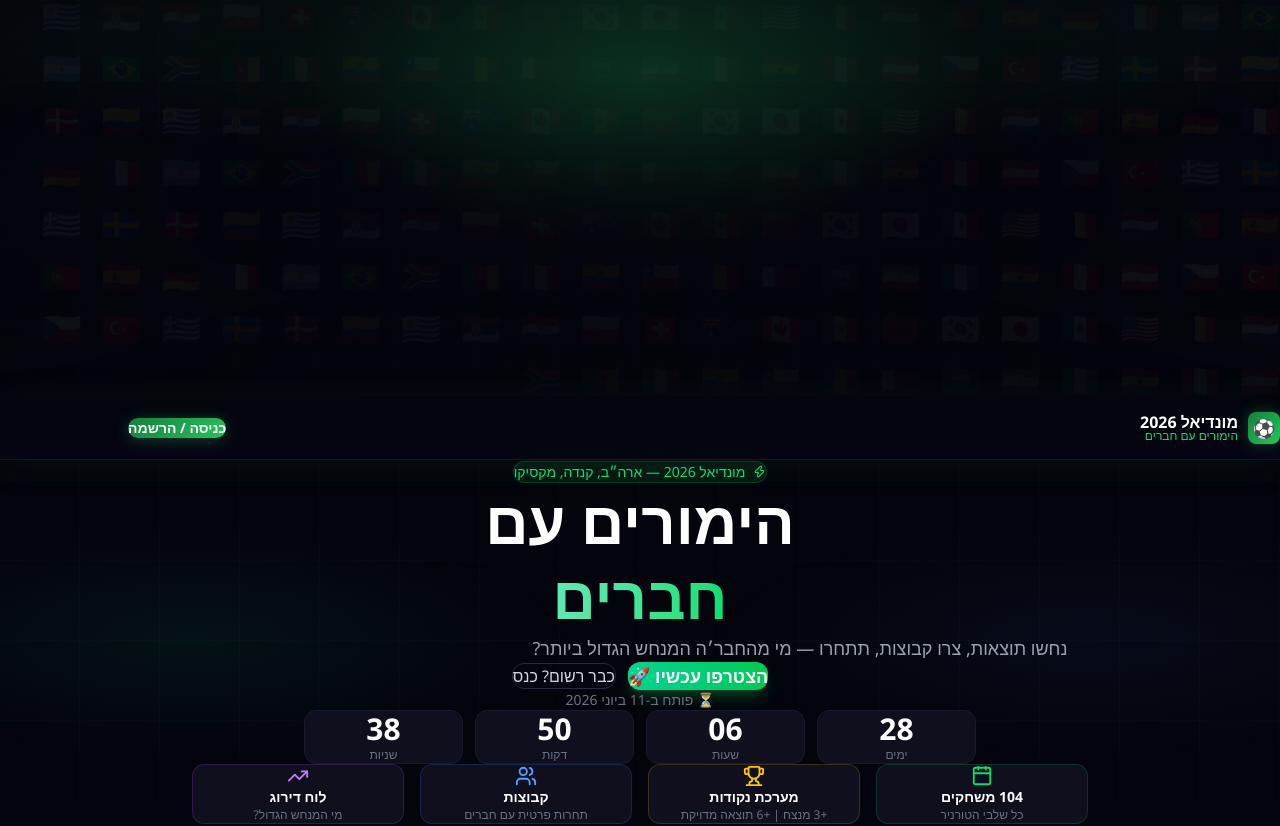
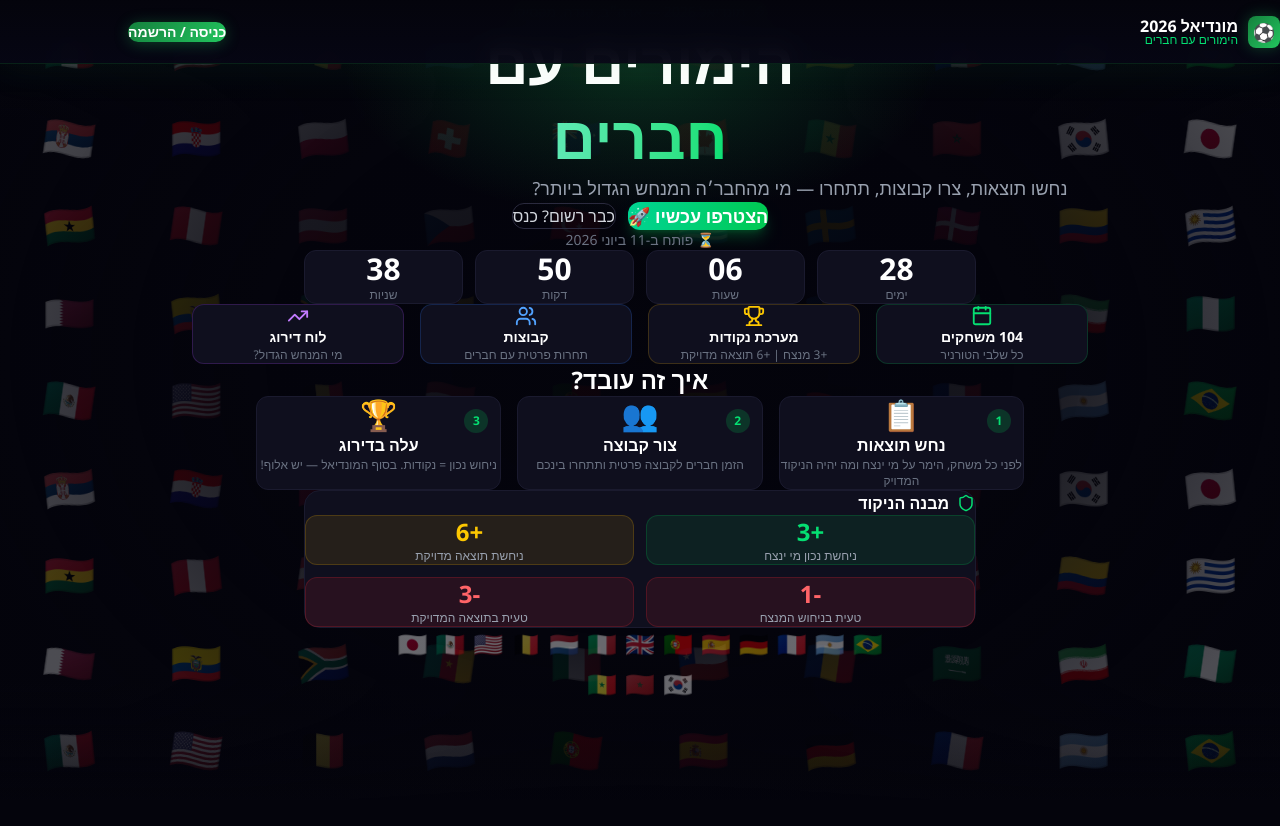
Before and after one commit to oriboss123/worldcup-betting, a Next.js app: page / in a window 1280 px wide. Shown: the top 826 px of the page. After the commit the page ends 800 px from the top, so only its background shows below. Built offline with nearby package versions, Linux system fonts and the light colour scheme.

Commit message:
fix: flag background always visible, timer as one line, bet mode exclusive (winner OR score), z-index bug

```diff
--- a/src/app/globals.css
+++ b/src/app/globals.css
@@ -1,17 +1,9 @@
 @import "tailwindcss";
-
-:root {
-  --bg: #04040c;
-  --card: #0a0a1a;
-  --card-border: #1a1a30;
-  --green: #22c55e;
-  --gold: #f59e0b;
-}
 
 * { box-sizing: border-box; margin: 0; padding: 0; }
 
 body {
-  background-color: var(--bg);
+  background-color: #04040c;
   color: #f0f0f8;
   font-family: 'Segoe UI', 'Arial', sans-serif;
   direction: rtl;
@@ -19,36 +11,6 @@ body {
   overflow-x: hidden;
 }
 
-/* Stadium atmosphere background */
-body::before {
-  content: '';
-  position: fixed;
-  inset: 0;
-  background:
-    radial-gradient(ellipse 120% 40% at 50% 0%, rgba(34,197,94,0.22) 0%, transparent 55%),
-    radial-gradient(ellipse 60% 30% at 15% 80%, rgba(16,185,129,0.08) 0%, transparent 50%),
-    radial-gradient(ellipse 60% 30% at 85% 80%, rgba(59,130,246,0.06) 0%, transparent 50%),
-    repeating-linear-gradient(
-      0deg,
-      transparent 0px,
-      transparent 79px,
-      rgba(34,197,94,0.025) 79px,
-      rgba(34,197,94,0.025) 80px
-    ),
-    repeating-linear-gradient(
-      90deg,
-      transparent 0px,
-      transparent 79px,
-      rgba(34,197,94,0.025) 79px,
-      rgba(34,197,94,0.025) 80px
-    );
-  background-attachment: fixed;
-  pointer-events: none;
-  z-index: 0;
-}
-
-body > * { position: relative; z-index: 1; }
-
 ::-webkit-scrollbar { width: 5px; }
-::-webkit-scrollbar-track { background: var(--bg); }
+::-webkit-scrollbar-track { background: #04040c; }
 ::-webkit-scrollbar-thumb { background: #2a2a50; border-radius: 3px; }
--- a/src/app/matches/page.tsx
+++ b/src/app/matches/page.tsx
@@ -12,45 +12,15 @@ import WelcomeModal from '@/components/WelcomeModal'
 import { Search } from 'lucide-react'
 
 function CountdownBanner({ days, hours, mins, secs, started }: { days: number; hours: number; mins: number; secs: number; started: boolean }) {
-  const [open, setOpen] = useState(() => {
-    if (typeof window === 'undefined') return true
-    return localStorage.getItem('wc_countdown_open') !== 'false'
-  })
-
-  const toggle = () => {
-    const next = !open
-    setOpen(next)
-    localStorage.setItem('wc_countdown_open', String(next))
-  }
-
-  if (started) {
-    return (
-      <div className="bg-green-500/10 border border-green-500/30 rounded-2xl px-5 py-3 mb-6 text-center text-green-300 font-semibold">
-        🏆 המונדיאל החל! הימר לפני כל משחק
-      </div>
-    )
-  }
-
+  if (started) return null
   return (
-    <div className="rounded-2xl mb-6 overflow-hidden border border-green-500/25"
-      style={{ background: 'linear-gradient(135deg, #041a0c 0%, #071512 100%)' }}>
-      <button
-        onClick={toggle}
-        className="w-full px-5 py-3 flex items-center justify-between text-green-400/80 hover:text-green-400 transition"
-      >
-        <span className="text-xs font-semibold tracking-wider">⚽ מונדיאל 2026 — פותח בעוד</span>
-        <span className="text-gray-600 text-xs">{open ? '▲ הסתר' : '▼ הצג'}</span>
-      </button>
-      {open && (
-        <div className="px-5 pb-4 grid grid-cols-4 gap-2">
-          {[{ v: days, l: 'ימים' }, { v: hours, l: 'שעות' }, { v: mins, l: 'דקות' }, { v: secs, l: 'שניות' }].map(({ v, l }) => (
-            <div key={l} className="rounded-xl py-3 text-center" style={{ background: 'rgba(0,0,0,0.4)', border: '1px solid rgba(34,197,94,0.1)' }}>
-              <div className="text-2xl font-black text-white tabular-nums">{String(v).padStart(2, '0')}</div>
-              <div className="text-xs text-green-400/60 mt-0.5">{l}</div>
-            </div>
-          ))}
-        </div>
-      )}
+    <div className="flex items-center justify-center gap-2 mb-5 text-sm">
+      <span className="text-green-400">⏱</span>
+      <span className="text-gray-400">
+        <span className="text-white font-bold tabular-nums">{days}</span> ימים{' '}
+        <span className="text-white font-bold tabular-nums">{String(hours).padStart(2,'0')}:{String(mins).padStart(2,'0')}:{String(secs).padStart(2,'0')}</span>
+      </span>
+      <span className="text-green-400/50 text-xs">לפתיחת המונדיאל</span>
     </div>
   )
 }
--- a/src/components/FlagBackground.tsx
+++ b/src/components/FlagBackground.tsx
@@ -4,47 +4,75 @@ const FLAGS = [
   '🇧🇷','🇦🇷','🇫🇷','🇩🇪','🇪🇸','🇵🇹','🇳🇱','🇧🇪','🇺🇸','🇲🇽',
   '🇯🇵','🇰🇷','🇲🇦','🇸🇳','🇨🇦','🇦🇺','🇨🇭','🇵🇱','🇭🇷','🇷🇸',
   '🇺🇾','🇨🇴','🇩🇰','🇸🇪','🇬🇷','🇹🇷','🇨🇿','🇦🇹','🇵🇪','🇬🇭',
-  '🇳🇬','🇮🇷','🇸🇦','🇶🇦','🇷🇴','🇨🇱','🇪🇨','🇮🇹','🇨🇲','🇿🇦',
+  '🇳🇬','🇮🇷','🇸🇦','🇷🇴','🇨🇱','🇮🇹','🇨🇲','🇿🇦','🇪🇨','🇶🇦',
 ]
 
-const COUNT = 160
-const tiles = Array.from({ length: COUNT }, (_, i) => FLAGS[i % FLAGS.length])
+const COLS = 10
+const ROWS = 9
+const tiles = Array.from({ length: COLS * ROWS }, (_, i) => FLAGS[i % FLAGS.length])
 
 export default function FlagBackground() {
   return (
     <div
-      className="fixed inset-0 pointer-events-none select-none overflow-hidden"
       aria-hidden="true"
-      style={{ zIndex: 0 }}
+      style={{
+        position: 'fixed',
+        inset: 0,
+        zIndex: 0,
+        overflow: 'hidden',
+        pointerEvents: 'none',
+        userSelect: 'none',
+      }}
     >
-      {/* Flag grid */}
+      {/* Flag grid — clearly visible */}
       <div
-        className="flex flex-wrap gap-5 p-5 w-full"
-        style={{ opacity: 0.07, fontSize: '2rem', lineHeight: 1, filter: 'blur(0.3px)' }}
+        style={{
+          display: 'grid',
+          gridTemplateColumns: `repeat(${COLS}, 1fr)`,
+          gridTemplateRows: `repeat(${ROWS}, 1fr)`,
+          height: '100%',
+          width: '100%',
+          padding: '8px',
+          gap: '4px',
+          opacity: 0.32,
+          fontSize: '2.6rem',
+          lineHeight: 1,
+        }}
       >
         {tiles.map((f, i) => (
-          <span key={i}>{f}</span>
+          <span
+            key={i}
+            style={{
+              display: 'flex',
+              alignItems: 'center',
+              justifyContent: 'center',
+              transform: i % 3 === 1 ? 'rotate(8deg)' : i % 3 === 2 ? 'rotate(-6deg)' : 'none',
+            }}
+          >
+            {f}
+          </span>
         ))}
       </div>
 
-      {/* Vignette overlay — keeps center dark and readable */}
+      {/* Strong center vignette — content area stays dark and readable */}
       <div
-        className="absolute inset-0"
         style={{
-          background: `
-            radial-gradient(ellipse 70% 70% at 50% 50%, rgba(4,4,12,0.82) 0%, rgba(4,4,12,0.4) 70%, transparent 100%),
-            linear-gradient(to bottom, rgba(4,4,12,0.6) 0%, transparent 25%, transparent 75%, rgba(4,4,12,0.6) 100%)
-          `,
+          position: 'absolute',
+          inset: 0,
+          background: [
+            'radial-gradient(ellipse 55% 65% at 50% 45%, rgba(4,4,12,0.92) 0%, rgba(4,4,12,0.75) 55%, rgba(4,4,12,0.1) 100%)',
+            'linear-gradient(to bottom, rgba(4,4,12,0.7) 0%, transparent 15%, transparent 85%, rgba(4,4,12,0.7) 100%)',
+          ].join(', '),
         }}
       />
 
-      {/* Green spotlight from top */}
+      {/* Green top glow */}
       <div
-        className="absolute"
         style={{
-          top: -100, left: '50%', transform: 'translateX(-50%)',
-          width: 700, height: 350,
-          background: 'radial-gradient(ellipse, rgba(34,197,94,0.18) 0%, transparent 70%)',
+          position: 'absolute',
+          top: -80, left: '50%', transform: 'translateX(-50%)',
+          width: '600px', height: '300px',
+          background: 'radial-gradient(ellipse, rgba(34,197,94,0.2) 0%, transparent 70%)',
         }}
       />
     </div>
```
Also changed, not shown: src/components/MatchCard.tsx (+117 -81 lines).
